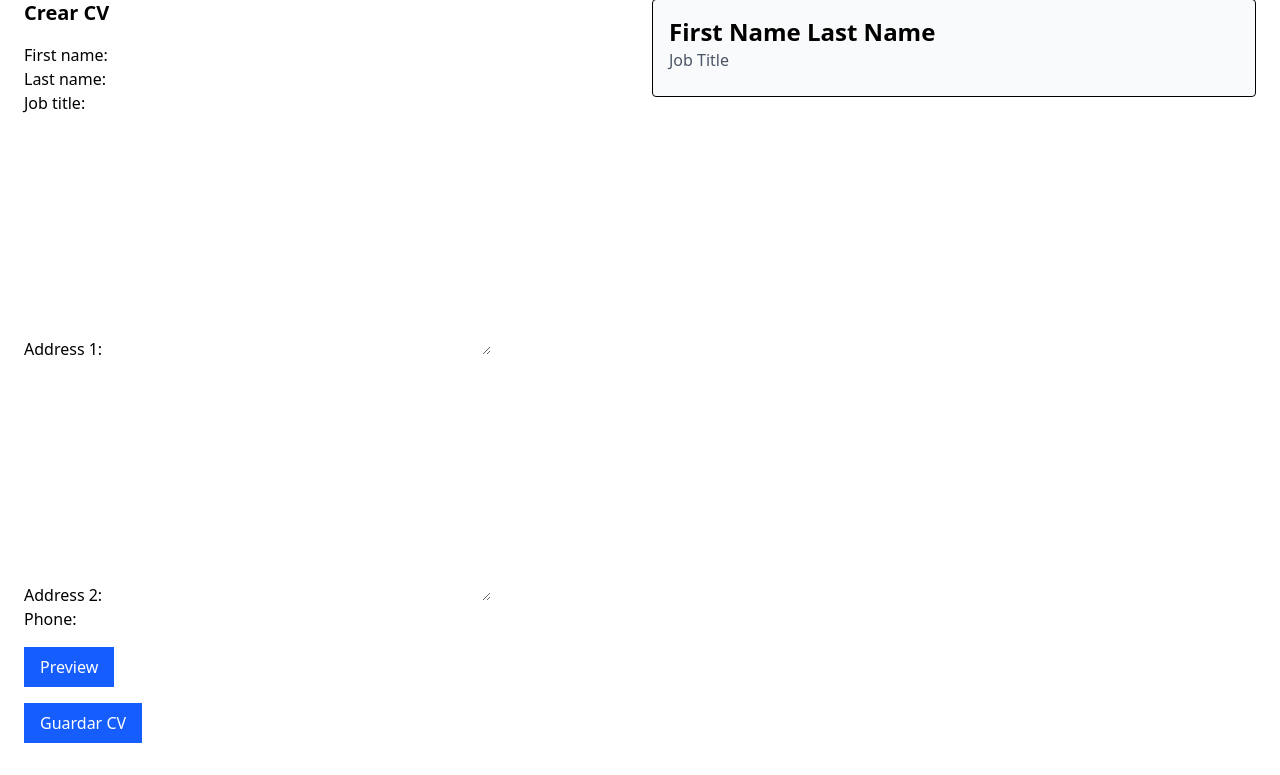
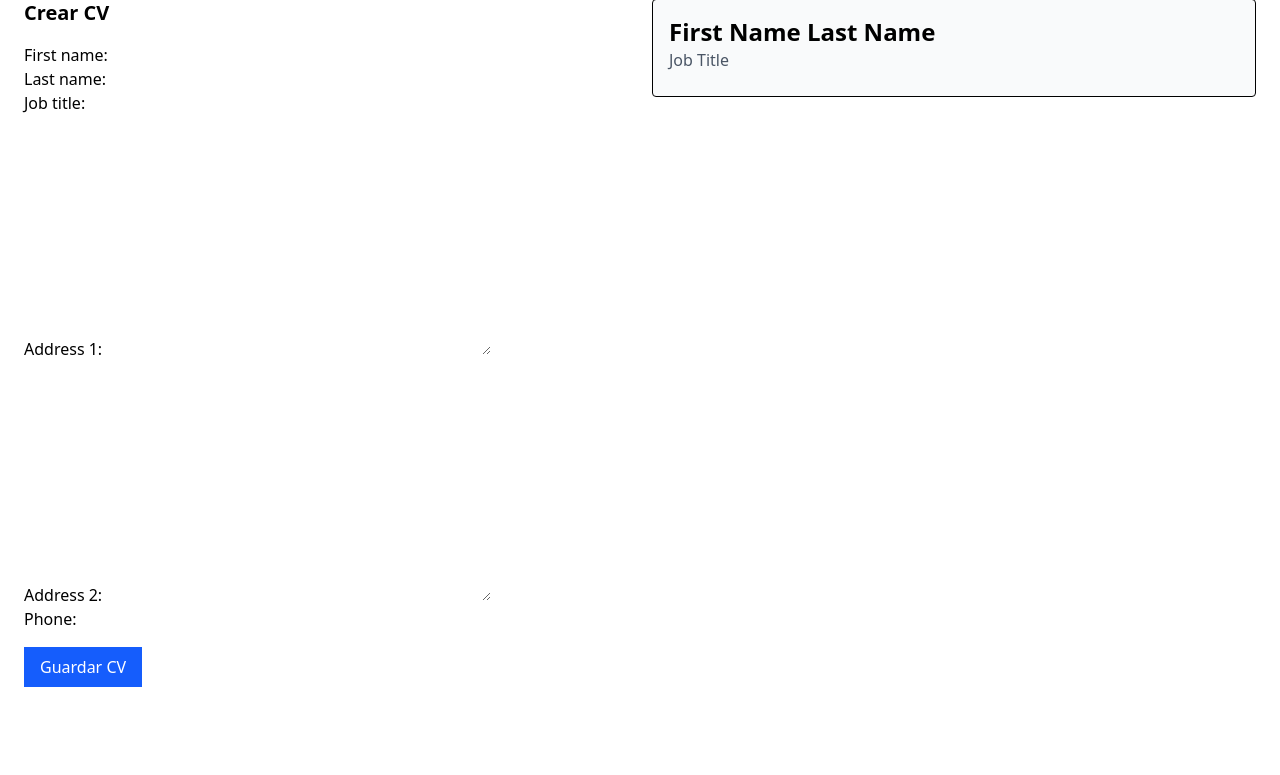
Before and after one commit to AlfredoAG025/cv_builder, a Django app: page /editor/ in a window 1280 px wide. Shown: the part 25-800 px from the top of the page. Run offline with Django 5.2, Linux system fonts and the light colour scheme.

Commit message:
Update preview form

```diff
--- a/templates/apps/resumes/create.html
+++ b/templates/apps/resumes/create.html
@@ -18,13 +18,9 @@
         <div>
             <h2 class="text-xl font-bold mb-4">Crear CV</h2>
 
-            <form hx-post="{% url 'resumes:preview' %}" hx-trigger="blur from:input" hx-target="#preview">
+            <div hx-post="{% url 'resumes:preview' %}" hx-trigger="blur from:input" hx-target="#preview">
                 {{ form }}
-
-                <button class="mt-4 bg-blue-600 text-white px-4 py-2">
-                    Preview
-                </button>
-            </form>
+            </div>
 
             <form method="post" action="{% url 'resumes:create' %}">
                 {% csrf_token %}
```
